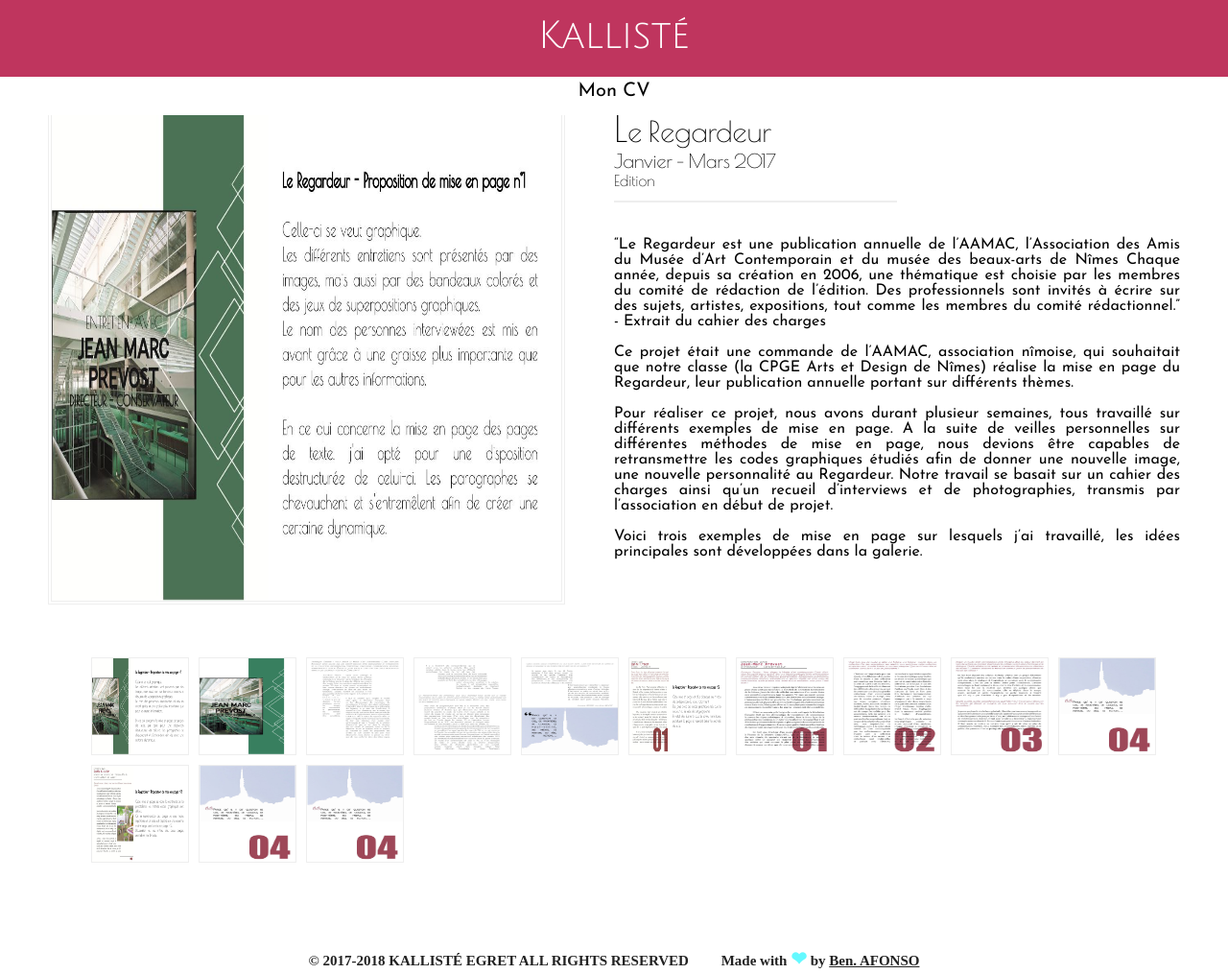
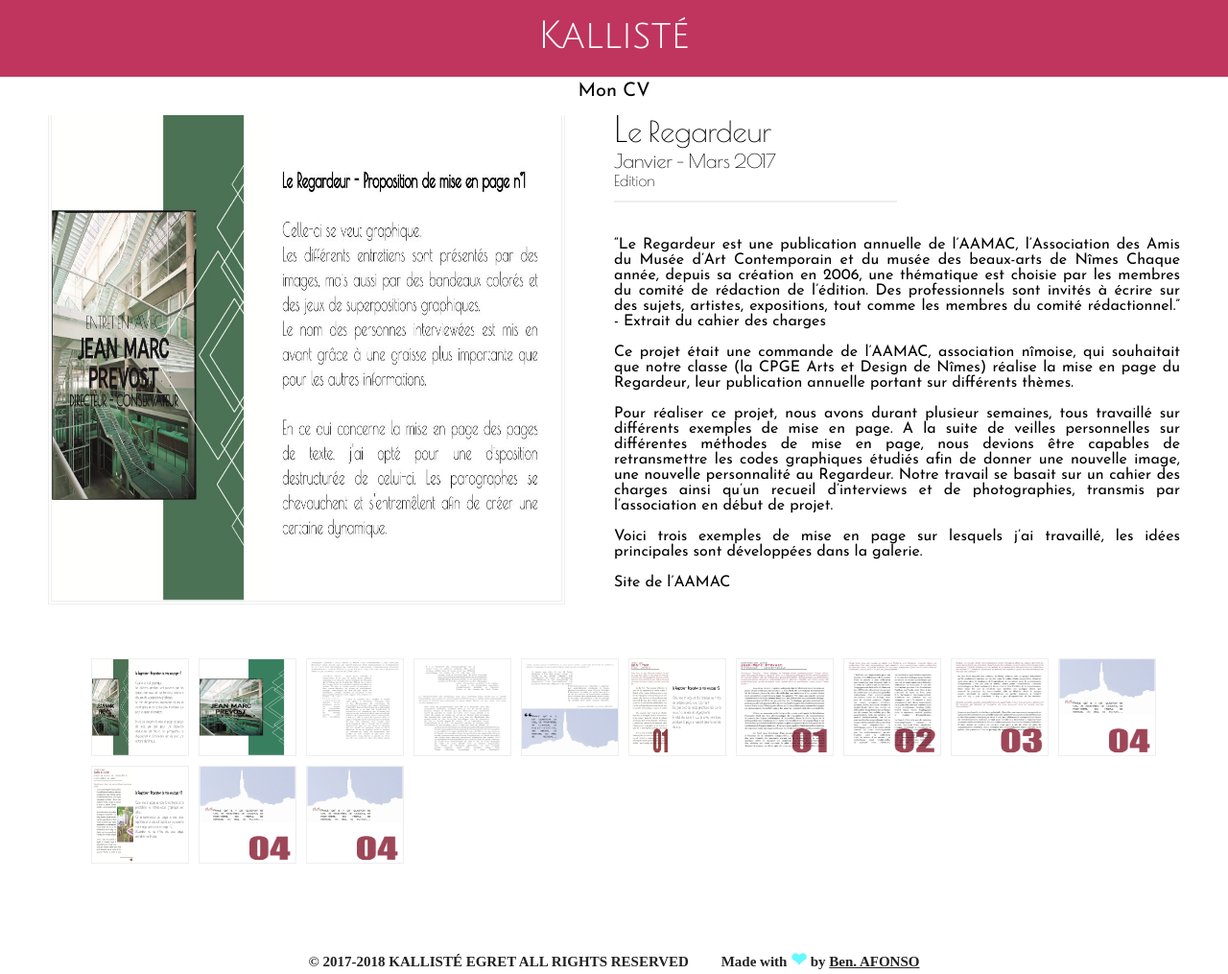
Before and after one commit to kallistegret/kallistegret.github.io, a Jekyll site: the page built from _projects/2017-02-10-LeRegardeur.md, in a window 1280 px wide. Shown: the whole page at 96% size. Built offline with Jekyll 4.4.1, drawn with Linux system fonts in a browser that asks for light colours; some web fonts are replaced; a script that is not in the unit is left out.

Commit message:
site aamac

```diff
--- a/_projects/2017-02-10-LeRegardeur.md
+++ b/_projects/2017-02-10-LeRegardeur.md
@@ -45,3 +45,5 @@ Pour réaliser ce projet, nous avons durant plusieur semaines, tous travaillé s
 Notre travail se basait sur un cahier des charges ainsi qu'un recueil d'interviews et de photographies, transmis par l'association en début de projet.
 
 Voici trois exemples de mise en page sur lesquels j'ai travaillé, les idées principales sont développées dans la galerie.
+
+<a href="http://www.amis-musees-nimes.org/"> Site de l'AAMAC </a>
```
